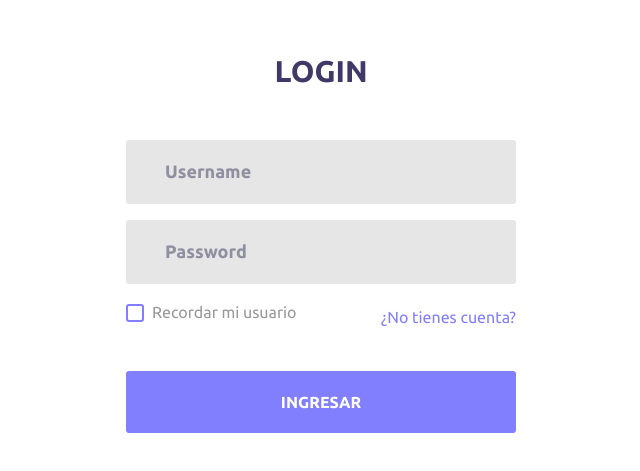
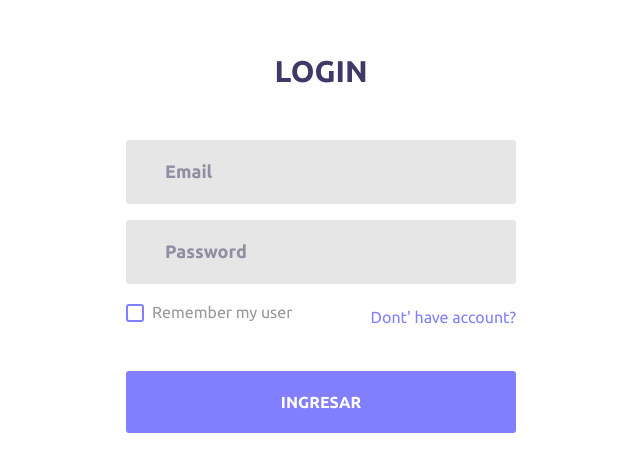
Before and after one commit to JainePS/login.app, an Angular app: page /login in a window 1280 px wide. Shown: the part 137-608 px from the top of the page, without its empty margins (319-959 px from the left). Built offline with nearby package versions, Linux system fonts and the light colour scheme.

Commit message:
get the api KEY from firebase

```diff
--- a/src/app/pages/login/login.component.html
+++ b/src/app/pages/login/login.component.html
@@ -1,27 +1,36 @@
-<div class="limiter">
+<div class="limiter animated fadeInLeft">
     <div class="container-login100">
         <div class="wrap-login100 p-t-50 p-b-90">
-            <form class="login100-form validate-form flex-sb flex-w">
+            <form (ngSubmit) = "login(f)"
+            #f = "ngForm"
+            class="login100-form validate-form flex-sb flex-w">
 
                 <span class="login100-form-title p-b-51">
                     Login
                 </span>
 
-                <!-- <span class="text-danger">El correo es obligatorio</span> -->
+                <span *ngIf="f.submitted && f.controls['email'].errors"
+                        class="text-danger">The email is required</span>
                 <div class="wrap-input100 m-b-16">
                     <input class="input100"
                            type="text"
-                           name="username"
-                           placeholder="Username">
+                           name="email"
+                           required
+                           email
+                           [(ngModel)]="user.email"
+                           placeholder="Email">
 
                     <span class="focus-input100"></span>
                 </div>
 
-                <!-- <span class="text-danger">La contraseña debe de ser más de 6 letras</span> -->
-                <div class="wrap-input100 m-b-16" data-validate = "Password is required">
+                <span *ngIf="f.submitted && f.controls['password'].errors"
+                        class="text-danger">The password is required</span>                <div class="wrap-input100 m-b-16" data-validate = "Password is required">
                     <input class="input100"
                            type="password"
-                           name="pass"
+                           name="password"
+                           required
+                           email
+                           [(ngModel)]="user.password"
                            placeholder="Password">
                     <span class="focus-input100"></span>
                 </div>
@@ -30,13 +39,13 @@
                     <div class="contact100-form-checkbox">
                         <input class="input-checkbox100" id="ckb1" type="checkbox" name="remember-me">
                         <label class="label-checkbox100" for="ckb1">
-                            Recordar mi usuario
+                            Remember my user
                         </label>
                     </div>
 
                     <div>
                         <a routerLink="/registro" class="txt1">
-                            ¿No tienes cuenta?
+                            Dont' have account?
                         </a>
                     </div>
                 </div>
--- a/src/app/pages/login/login.component.ts
+++ b/src/app/pages/login/login.component.ts
@@ -1,4 +1,6 @@
 import { Component, OnInit } from '@angular/core';
+import { NgForm } from '@angular/forms';
+import { UserModel } from 'src/app/models/user.model';
 
 @Component({
   selector: 'app-login',
@@ -7,9 +9,19 @@ import { Component, OnInit } from '@angular/core';
 })
 export class LoginComponent implements OnInit {
 
+  user: UserModel = new UserModel();
+
   constructor() { }
 
   ngOnInit() {
   }
 
+
+  login(form: NgForm){
+
+    console.log("Forms sent");
+    console.log(form);
+
+  }
+
 }
--- a/src/app/pages/registro/registro.component.html
+++ b/src/app/pages/registro/registro.component.html
@@ -1,4 +1,4 @@
-<div class="limiter">
+<div class="limiter animated fadeInLeft">
         <div class="container-login100">
             <div class="wrap-login100 p-t-50 p-b-90">
                 <form (ngSubmit) = "onSubmit(f)"
@@ -60,7 +60,7 @@
                         </div>
 
                         <div>
-                            <a routerLink="/registro" class="txt1">
+                            <a routerLink="/login" class="txt1">
                                 Already ave account? / Loggin
                             </a>
                         </div>
```
Also changed, not shown: src/services/auth.service.ts (added, +39 -0 lines), 1 other file (tests, documents, lock files or other folders).
